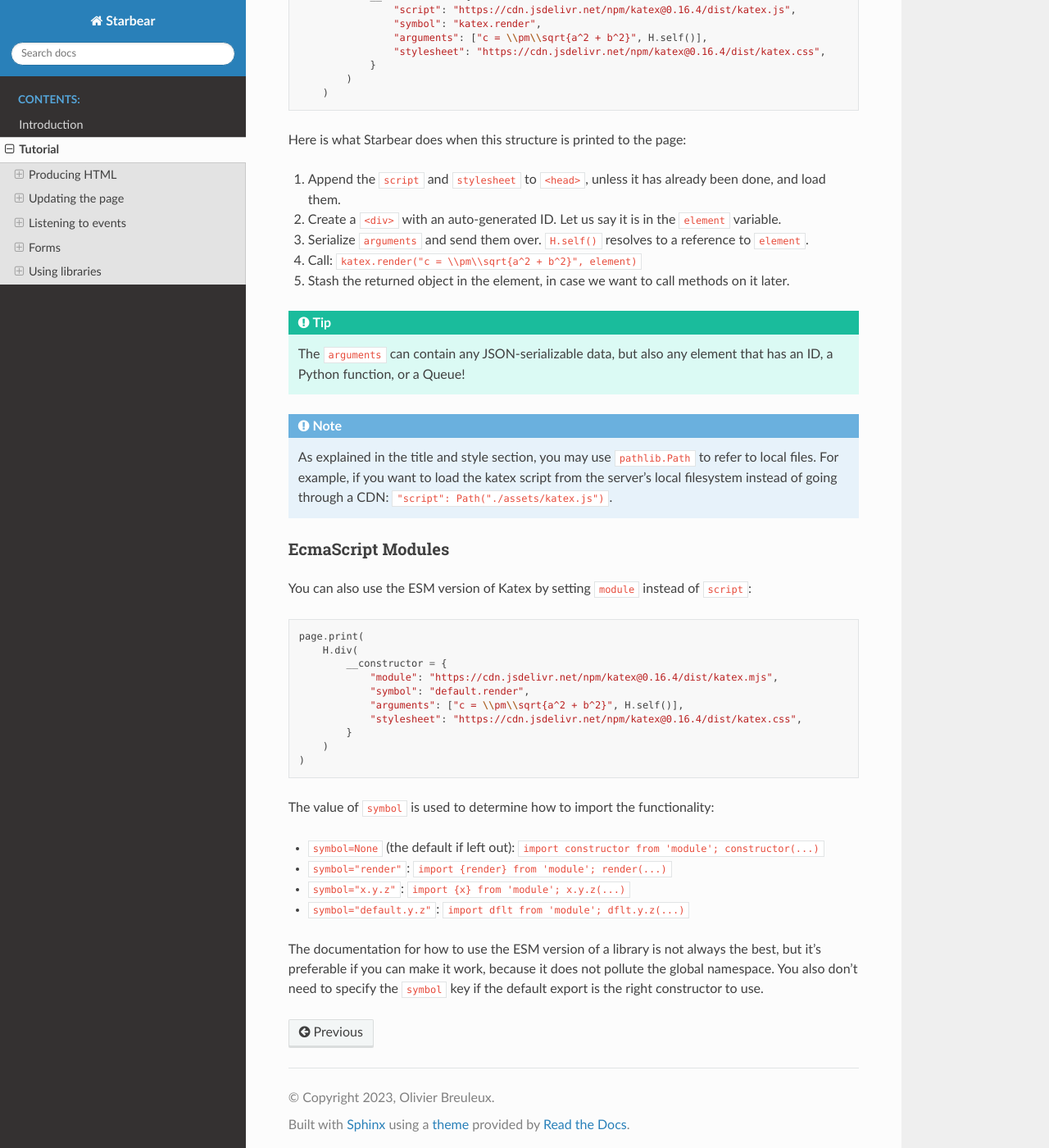
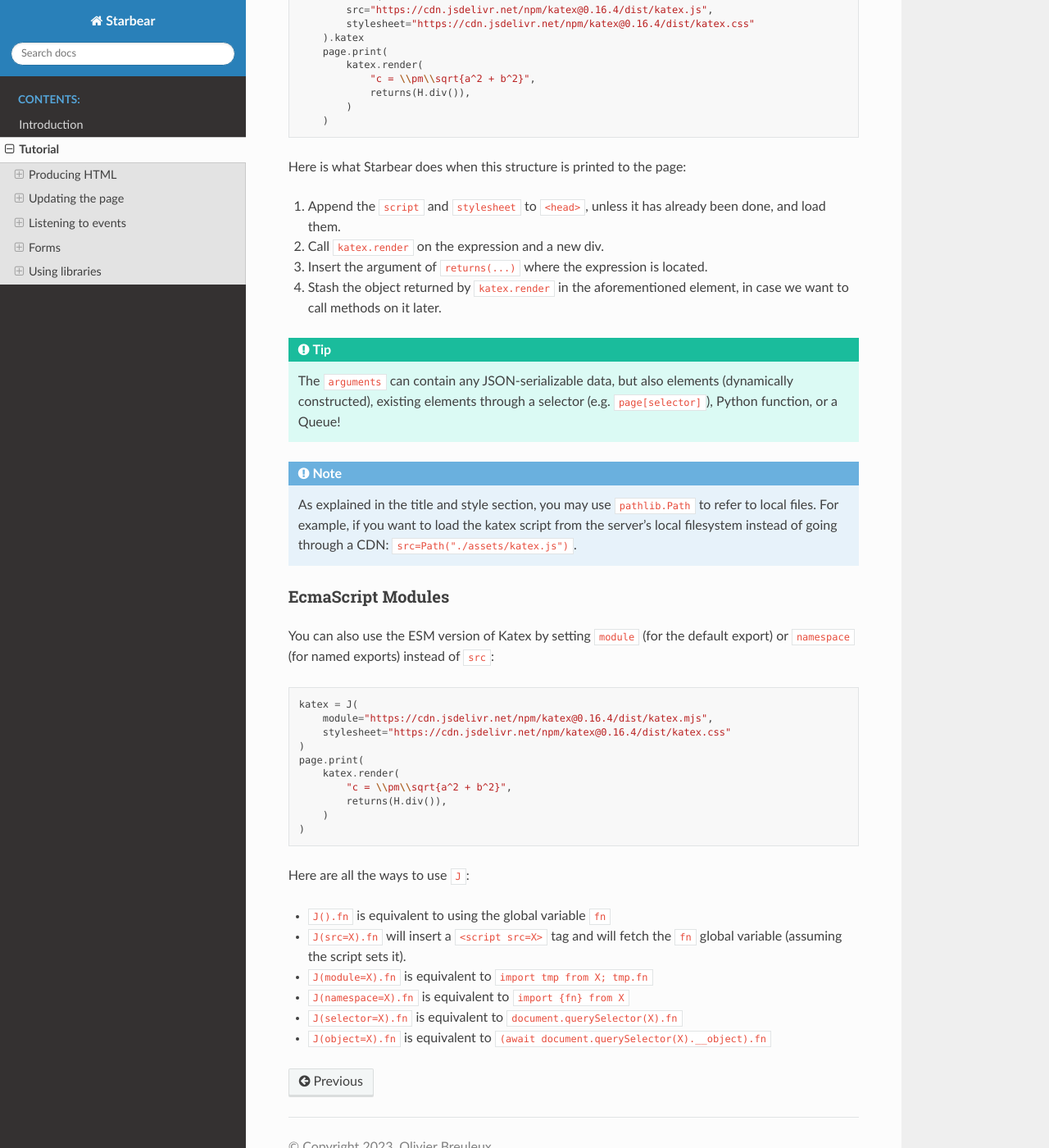
Before and after one commit to breuleux/starbear, a Sphinx documentation site: the page built from docs/tutorial.rst, in a window 1280 px wide and 1400 px high, scrolled down 8596 px. Shown: the whole window at 82% size. Built offline with Sphinx 7.4.7 and the Read the Docs theme 2.0.0, drawn with Linux system fonts in a browser that asks for light colours; some of the changed text lies outside the part shown.

Commit message:
Fix tutorial and formatting

```diff
--- a/docs/tutorial.rst
+++ b/docs/tutorial.rst
@@ -409,68 +409,64 @@ Using libraries
 
 With all that has been mentioned so far, you can already kind of do whatever you want by printing the appropriate script tags. *But there is a better way.*
 
-.. Any HTML element can be given the ``__constructor`` attribute, which lets you load any script or ES6 module and then automatically call either its default export or a function of your choice, passing the newly-constructed element as an argument along with a dict of options.
-
-.. Not only that, Starbear also makes it possible to call JavaScript methods, from Python, on whatever object that function returns.
-
 For example, let's display a mathematical equation using Katex. Looking at the `installation instructions <https://katex.org/docs/browser.html>`_ and the `api instructions <https://katex.org/docs/api.html>`_, we can easily port this for use with Starbear:
 
 .. code-block:: python
 
+    from hrepr import J, H
+
     @bear
     async def app(page):
+        katex = J(
+            src="https://cdn.jsdelivr.net/npm/katex@0.16.4/dist/katex.js",
+            stylesheet="https://cdn.jsdelivr.net/npm/katex@0.16.4/dist/katex.css"
+        ).katex
         page.print(
-            H.div(
-                __constructor = {
-                    "script": "https://cdn.jsdelivr.net/npm/katex@0.16.4/dist/katex.js",
-                    "symbol": "katex.render",
-                    "arguments": ["c = \\pm\\sqrt{a^2 + b^2}", H.self()],
-                    "stylesheet": "https://cdn.jsdelivr.net/npm/katex@0.16.4/dist/katex.css",
-                }
+            katex.render(
+                "c = \\pm\\sqrt{a^2 + b^2}",
+                returns(H.div()),
             )
         )
 
 Here is what Starbear does when this structure is printed to the page:
 
-1. Append the ``script`` and ``stylesheet`` to ``<head>``, unless it has already been done,  and load them.
-2. Create a ``<div>`` with an auto-generated ID. Let us say it is in the ``element`` variable.
-3. Serialize ``arguments`` and send them over. ``H.self()`` resolves to a reference to ``element``.
-4. Call: ``katex.render("c = \\pm\\sqrt{a^2 + b^2}", element)``
-5. Stash the returned object in the element, in case we want to call methods on it later.
+1. Append the ``script`` and ``stylesheet`` to ``<head>``, unless it has already been done, and load them.
+2. Call ``katex.render`` on the expression and a new div.
+3. Insert the argument of ``returns(...)`` where the expression is located.
+4. Stash the object returned by ``katex.render`` in the aforementioned element, in case we want to call methods on it later.
 
 .. tip::
 
-    The ``arguments`` can contain any JSON-serializable data, but also any element that has an ID, a Python function, or a Queue!
+    The ``arguments`` can contain any JSON-serializable data, but also elements (dynamically constructed), existing elements through a selector (e.g. ``page[selector]``), Python function, or a Queue!
 
 .. note::
 
-    As explained in the title and style section, you may use ``pathlib.Path`` to refer to local files. For example, if you want to load the katex script from the server's local filesystem instead of going through a CDN: ``"script": Path("./assets/katex.js")``.
+    As explained in the title and style section, you may use ``pathlib.Path`` to refer to local files. For example, if you want to load the katex script from the server's local filesystem instead of going through a CDN: ``src=Path("./assets/katex.js")``.
 
 
 EcmaScript Modules
 ++++++++++++++++++
 
-You can also use the ESM version of Katex by setting ``module`` instead of ``script``:
+You can also use the ESM version of Katex by setting ``module`` (for the default export) or ``namespace`` (for named exports) instead of ``src``:
 
 .. code-block:: python
 
+    katex = J(
+        module="https://cdn.jsdelivr.net/npm/katex@0.16.4/dist/katex.mjs",
+        stylesheet="https://cdn.jsdelivr.net/npm/katex@0.16.4/dist/katex.css"
+    )
     page.print(
-        H.div(
-            __constructor = {
-                "module": "https://cdn.jsdelivr.net/npm/katex@0.16.4/dist/katex.mjs",
-                "symbol": "default.render",
-                "arguments": ["c = \\pm\\sqrt{a^2 + b^2}", H.self()],
-                "stylesheet": "https://cdn.jsdelivr.net/npm/katex@0.16.4/dist/katex.css",
-            }
+        katex.render(
+            "c = \\pm\\sqrt{a^2 + b^2}",
+            returns(H.div()),
         )
     )
 
+Here are all the ways to use ``J``:
 
-The value of ``symbol`` is used to determine how to import the functionality:
-
-* ``symbol=None`` (the default if left out): ``import constructor from 'module'; constructor(...)``
-* ``symbol="render"``: ``import {render} from 'module'; render(...)``
-* ``symbol="x.y.z"``: ``import {x} from 'module'; x.y.z(...)``
-* ``symbol="default.y.z"``: ``import dflt from 'module'; dflt.y.z(...)``
-
-The documentation for how to use the ESM version of a library is not always the best, but it's preferable if you can make it work, because it does not pollute the global namespace. You also don't need to specify the ``symbol`` key if the default export is the right constructor to use.
+* ``J().fn`` is equivalent to using the global variable ``fn``
+* ``J(src=X).fn`` will insert a ``<script src=X>`` tag and will fetch the ``fn`` global variable (assuming the script sets it).
+* ``J(module=X).fn`` is equivalent to ``import tmp from X; tmp.fn``
+* ``J(namespace=X).fn`` is equivalent to ``import {fn} from X``
+* ``J(selector=X).fn`` is equivalent to ``document.querySelector(X).fn``
+* ``J(object=X).fn`` is equivalent to ``(await document.querySelector(X).__object).fn``
```
Also changed, not shown: 9 other files.
